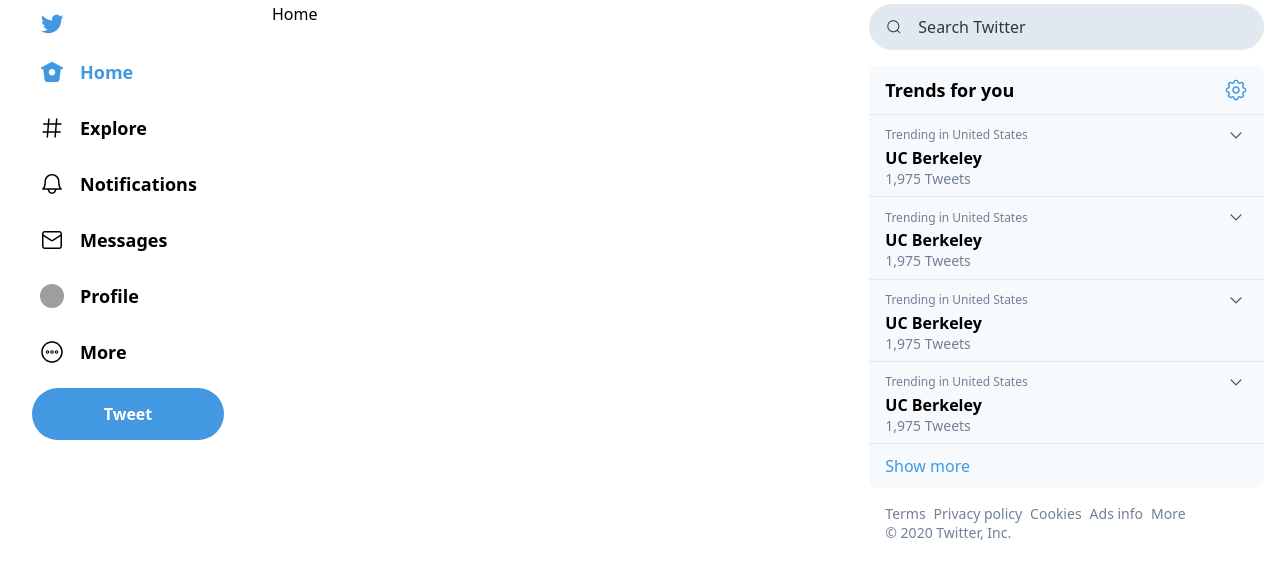
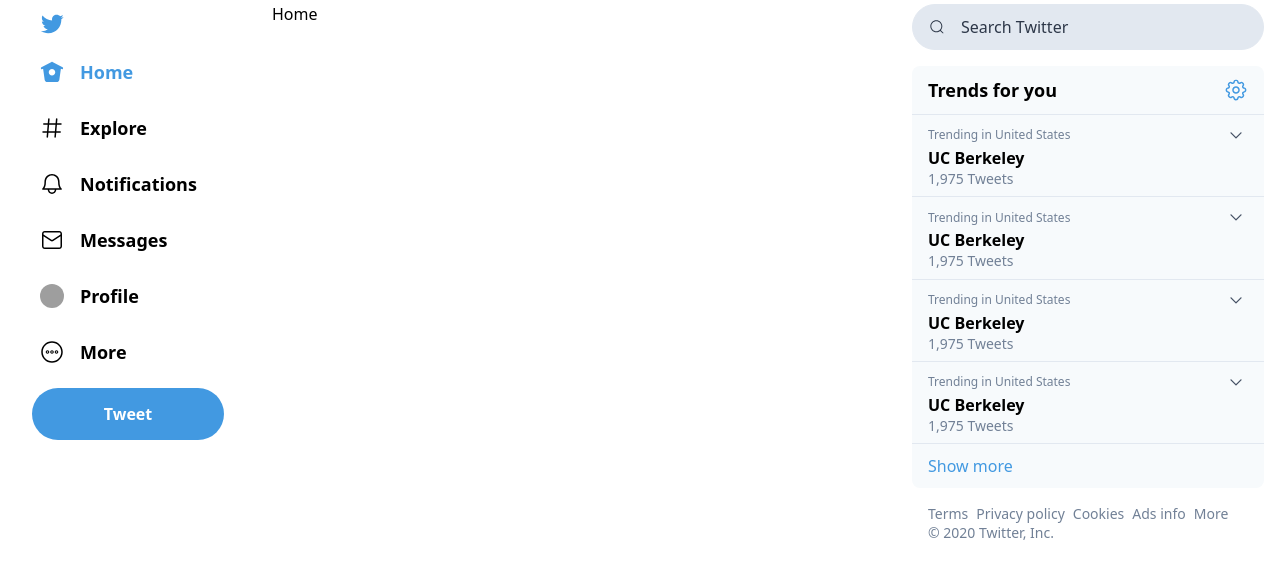
Before and after one commit to dsdshcym/rebuild-x-with-tailwind, a website: page public/twitter.html in a window 1280 px wide. Drawn offline with nearby package versions, Linux system fonts and the light colour scheme; files that its build step writes are made by us from their sources; grey boxes are pictures that could not be loaded.

Commit message:
make aside 3/10 of the screen

```diff
--- a/public/twitter.html
+++ b/public/twitter.html
@@ -8,8 +8,8 @@
     <link rel="stylesheet" href="build/tailwind.css" />
   </head>
   <body class="font-sans leading-tight mx-auto max-w-screen-xl">
-    <div class="grid gap-8 grid-cols-3 py-1 px-4">
-      <div class="flex col-span-2">
+    <div class="grid gap-8 grid-cols-10 py-1 px-4">
+      <div class="flex col-span-7">
         <nav class="flex flex-col w-64 pl-4 pr-12">
           <a
             href="#"
@@ -125,7 +125,7 @@
         </nav>
         <main class="flex">Home</main>
       </div>
-      <aside class="col-span-1">
+      <aside class="col-span-3">
         <div
           class="items-center focus-within:bg-white bg-gray-300 focus-within:border-blue-500 rounded-full border flex"
         >
```
